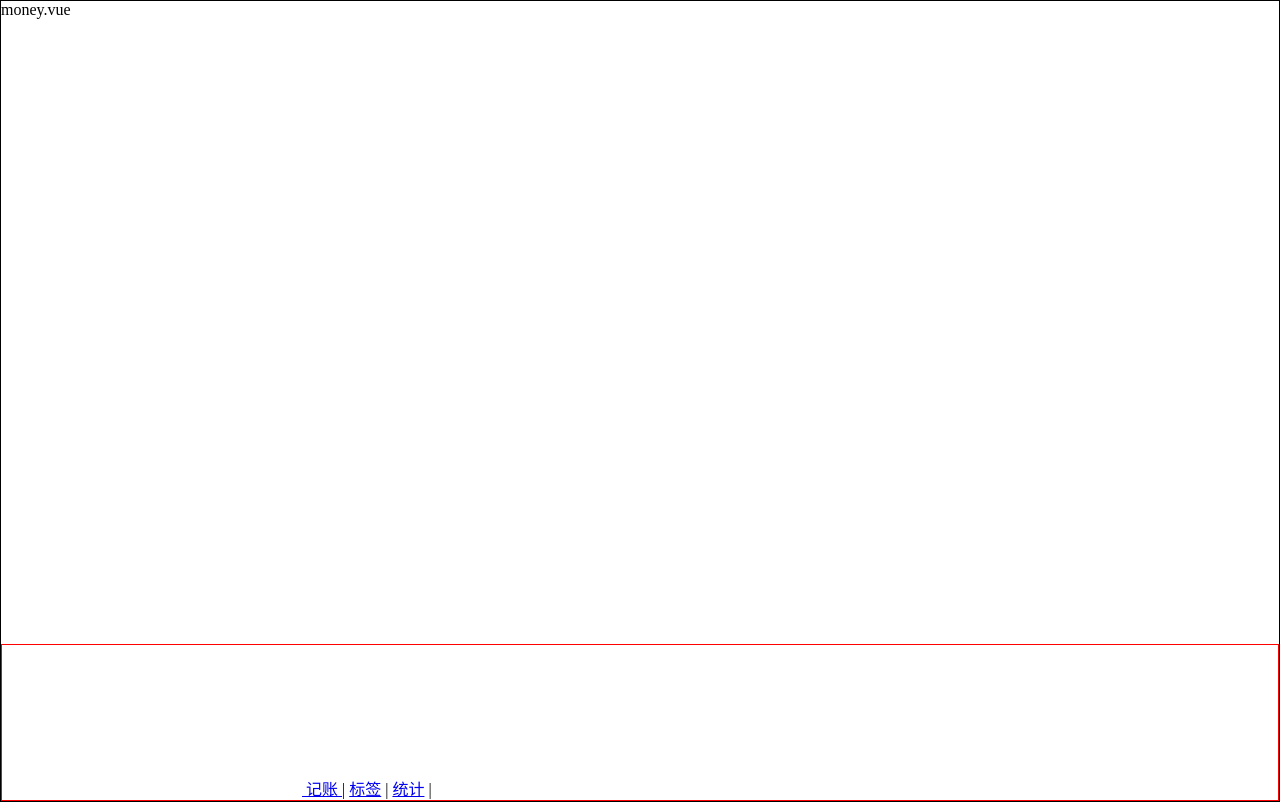
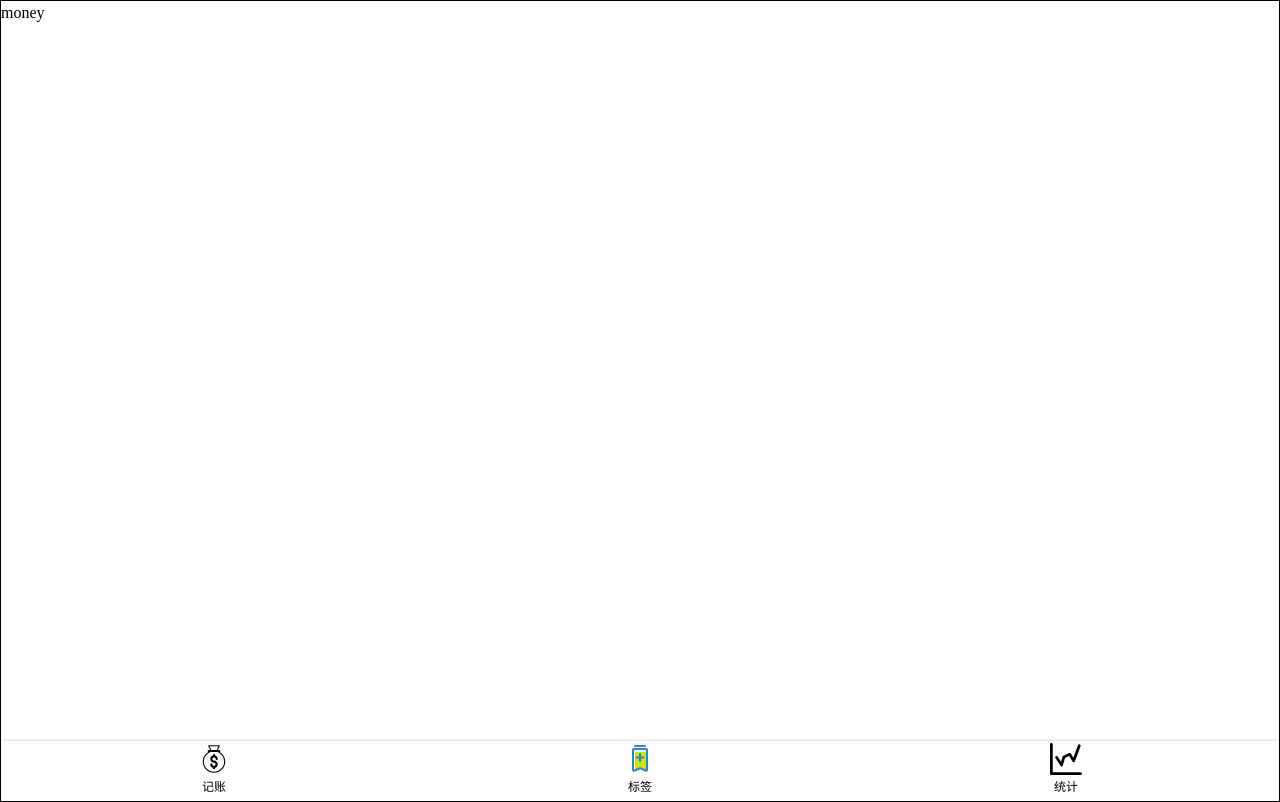
Before and after one commit to lnn520/money, a Vue app: page /#/money in a window 1280 px wide. Built offline with nearby package versions, Linux system fonts and the light colour scheme.

Commit message:
添加底部导航样式

```diff
--- a/package.json
+++ b/package.json
@@ -12,6 +12,7 @@
     "core-js": "^3.6.5",
     "git": "^0.1.5",
     "register-service-worker": "^1.7.1",
+    "svg-sprite-loader-mod": "^4.1.6-mod1",
     "vue": "^2.6.11",
     "vue-class-component": "^7.2.3",
     "vue-property-decorator": "^8.4.2",
@@ -37,6 +38,8 @@
     "lint-staged": "^9.5.0",
     "sass": "^1.26.5",
     "sass-loader": "^8.0.2",
+    "svg-loader": "^0.0.2",
+    "svg-sprite-loader": "^5.0.0",
     "typescript": "~3.9.3",
     "vue-template-compiler": "^2.6.11"
   },
--- a/src/App.vue
+++ b/src/App.vue
@@ -11,6 +11,11 @@ body{
   margin: 0;
   padding: 0;
   box-sizing: border-box;
+  line-height: 1.5em;
+}
+a{
+  text-decoration: none;
+  color: inherit;
 }
 #app {
   font-family: Avenir, Helvetica, Arial, sans-serif;
--- a/src/components/Layout.vue
+++ b/src/components/Layout.vue
@@ -7,7 +7,7 @@
   </div>
 </template>
 
-<script>
+<script lang="ts">
 export default {
 name: "Layout"
 }
@@ -20,7 +20,6 @@ name: "Layout"
   height: 100vh;
 }
 .content{
-  border:1px solid black;
   overflow: auto;//加一个滚动
   flex-grow: 1;
 }
--- a/src/components/Nav.vue
+++ b/src/components/Nav.vue
@@ -1,35 +1,47 @@
 <template>
-  <div class="nav">
-    <router-link to="/money">
-      <svg>
-        <use xlink:href="#label"/>
-      </svg>
+  <nav >
+    <router-link to="/money" class="item">
+   <Icon name="money"/>
       记账
     </router-link>
-    |
-    <router-link to="/labels">标签</router-link>
-    |
-    <router-link to="/statistics">统计</router-link>
-    |
-  </div>
+
+    <router-link to="/labels" class="item">
+      <Icon name="label"/>
+      标签</router-link>
+
+    <router-link to="/statistics" class="item">
+      <Icon name="statistics"/>
+      统计
+    </router-link>
+
+  </nav>
 </template>
 
 <script lang="ts">
 //统一引入一个文件
-const importAll = (requireContext: __WebpackModuleApi.RequireContext) => requireContext.keys().forEach((requireContext));
-try{
-  importAll(require.context('../assets/icons',true,/\.svg$/));
-}catch (error) {
-  console.log(error)
-}
-/********/
+
 export default {
   name: 'Nav'
 };
 </script>
 
 <style lang="scss" scoped>
-.nav {
-  border: 1px solid red;
+nav {
+  display: flex;
+  box-shadow: 0 0 3px rgba(0,0,0,0.25);
+  font-size: 12px;
+  flex-direction: row;
+  > .item{
+    padding: 2px 0;
+     width:33.333%;
+    display: flex;
+    justify-content: center;
+    align-items: center;
+    flex-direction: column;
+    .icon{
+      width: 32px;
+      height: 32px;
+    }
+  }
 }
 </style>
--- a/src/main.ts
+++ b/src/main.ts
@@ -4,9 +4,13 @@ import './registerServiceWorker';
 import router from './router';
 import store from './store';
 import Nav from '@/components/Nav.vue';
+import Layout from '@/components/Layout.vue'
+import Icon from '@/components/icon.vue'
 
 Vue.config.productionTip = false;
 Vue.component('Nav', Nav);
+Vue.component('Layout', Layout);
+Vue.component('Icon',Icon)
 new Vue({
     router,
     store,
--- a/src/shims-vue.d.ts
+++ b/src/shims-vue.d.ts
@@ -2,3 +2,7 @@ declare module '*.vue' {
   import Vue from 'vue'
   export default Vue
 }
+declare module "*.svg" {
+  const content: string;
+  export default content;
+}
--- a/src/views/Money.vue
+++ b/src/views/Money.vue
@@ -1,29 +1,12 @@
 <template>
-<div class="nav-wrapper">
-  <div class="content">
-    money.vue
-  </div>
-  <Nav/>
-</div>
+  <layout>
+    money
+  </layout>
 </template>
 
 <script lang="ts">
 
 export default {
 name: "Money",
-
 }
 </script>
-
-<style lang="scss" scoped>
-.nav-wrapper{
-  border : 1px solid  black;
-  display: flex;
-  flex-direction: column;
-  height: 100vh;
-}
-.content{
-  overflow: auto;//加一个滚动
-  flex-grow: 1;
-}
-</style>
--- a/src/views/Statistics.vue
+++ b/src/views/Statistics.vue
@@ -1,6 +1,7 @@
 <template>
-<div>static
-<Nav/></div>
+<layout>
+  statistics
+</layout>
 </template>
 
 <script lang="ts">
--- a/vue.config.js
+++ b/vue.config.js
@@ -1,3 +1,19 @@
+// eslint-disable-next-line @typescript-eslint/no-var-requires
+const path = require('path')
 module.exports = {
-  lintOnSave: false
+    lintOnSave: false,
+    chainWebpack: config => {
+        const dir = path.resolve(__dirname, 'src/assets/icons')
+        config.module
+            .rule('svg-sprite')
+            .test(/\.svg$/)
+            .include.add(dir).end()
+            .use('svg-sprite-loader').loader('svg-sprite-loader').options({extract:false}).end()
+            // .use('svg-sprite-loader-mod').loader('svg').loader('svg-sprite-loader-mod').options({extract: false}).end()
+            // .use('svgo-loader').loader('svgo-loader')
+            // .tap(options => ({...options, plugins: [{removeAttrs: {attrs: 'fill'}}]})).end()
+        // eslint-disable-next-line @typescript-eslint/no-var-requires
+        config.plugin('svg-sprite').use(require('svg-sprite-loader/plugin'), [{plainSprite: true}])
+        config.module.rule('svg').exclude.add(dir)
+    }
 }
```
Also changed, not shown: 1 other file (tests, documents, lock files or other folders).
